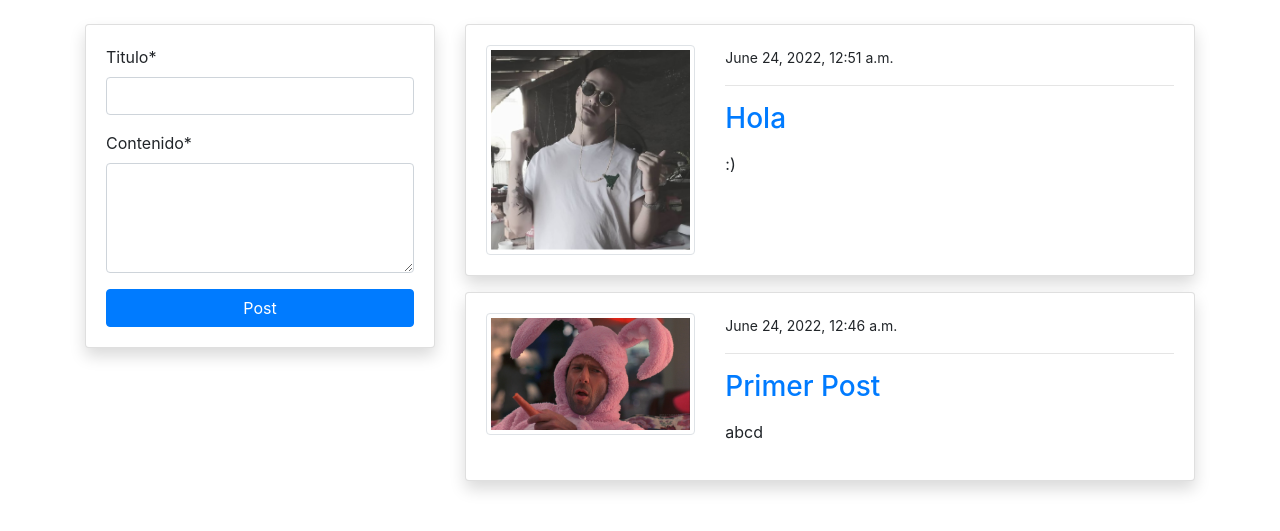
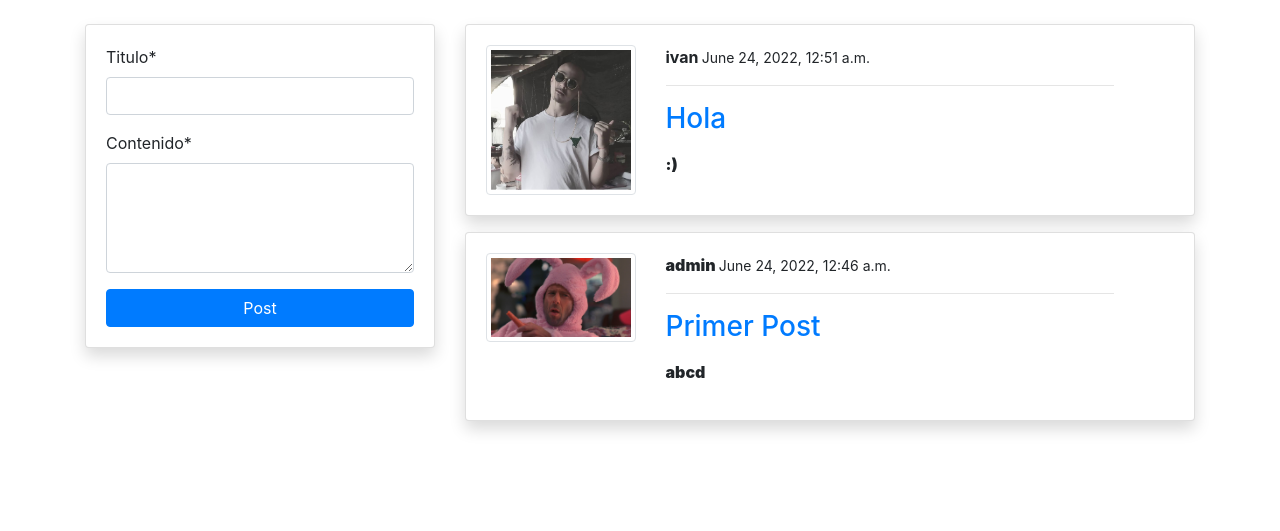
Before and after one commit to imanol-ortiz/WebDjango-Python-, a Django app: page /blog/ in a window 1280 px wide. Shown: the part 56-587 px from the top of the page. Run offline with Django 4.2, Linux system fonts and the light colour scheme; data comes from the database, SQL or seed files in the repository; both versions use the stored data as it was after the commit; some libraries are stand-ins or nearby versions.

Commit message:
mañana rellenamos el about y creo que quedo

```diff
--- a/templates/Blog/home.html
+++ b/templates/Blog/home.html
@@ -21,24 +21,20 @@
             <div class="card shadow my-3">
                 <div class="card-body">
                     <div class="row">
-                        <div class="col-md-4">
+                        <div class="col-md-3">
                             <img class="img-thumbnail" src="{{post.author.profilemodel.image.url}}" alt="img">
                         </div>
                         <div class="col-md-8">
-                            <small>{{ post.date_created }}</small>
+                            <strong>{{ post.author }}<strong> <small> {{ post.date_created }}</small>
                             <hr>
                             <a class="h3" href="{% url 'blog-post-detail' post.id %}">{{ post.titulo }}</a>
                             <p class="text-justify my-3">
                                 {{ post.contenido }}
 
                             </p>
-
-
-
                         </div>
                     </div>
                 </div>
-
             </div>
 
             {% endfor %}
```
Also changed, not shown: db.sqlite3, media/profile/BW_avpKi2j.png (added), media/profile/perfil.jpg (added).
